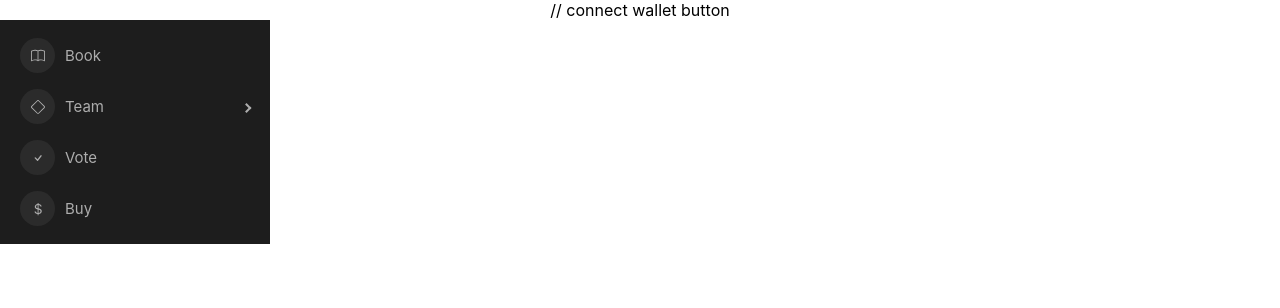
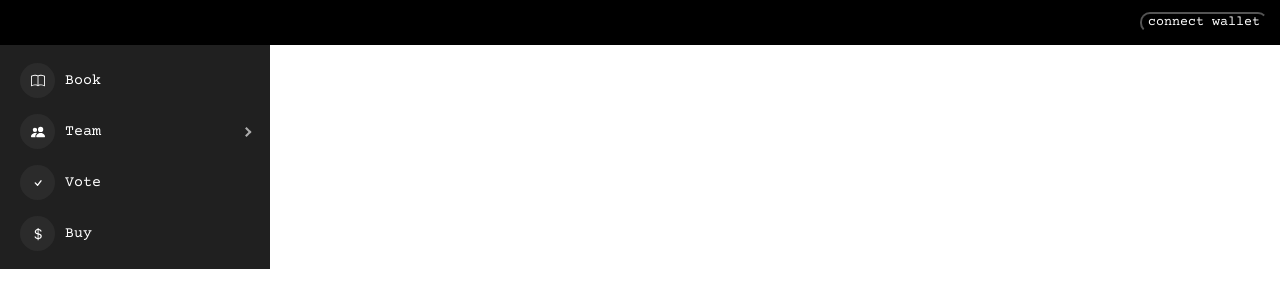
Before and after one commit to chigityk/infinitemonkeyDAO, a React (Create React App) app in the folder infinite_monkey/: page / in a window 1280 px wide. Shown: the top 308 px of the page. Built offline with nearby package versions, Linux system fonts and the light colour scheme.

Commit message:
more work

```diff
--- a/infinite_monkey/public/index.html
+++ b/infinite_monkey/public/index.html
@@ -24,7 +24,10 @@
       work correctly both with client-side routing and a non-root public URL.
       Learn how to configure a non-root public URL by running `npm run build`.
     -->
-    <title>React App</title>
+    <title>infinitemonkeyDAO</title>
+    <link rel="preconnect" href="https://fonts.googleapis.com">
+<link rel="preconnect" href="https://fonts.gstatic.com" crossorigin>
+<link href="https://fonts.googleapis.com/css2?family=Courier+Prime&family=Nunito+Sans:wght@400;900&display=swap" rel="stylesheet">
   </head>
   <body>
     <noscript>You need to enable JavaScript to run this app.</noscript>
--- a/infinite_monkey/src/App.css
+++ b/infinite_monkey/src/App.css
@@ -1,38 +1,41 @@
+:root {
+  --primary-text: #ffffff;
+  --secondary-text: #000000;
+  --primary-bg: #cec3b0;
+  --secondary-bg: #000000;
+  --nav-bg: #202020;
+  --primary-font-family: 'Courier Prime', serif;
+  --secondary-font-family: 'Nunito Sans', sans-serif;
+}
+
 .App {
   text-align: center;
+  font-family: var(--primary-font-family);
 }
 
-.App-logo {
-  height: 40vmin;
-  pointer-events: none;
+.TopNav {
+  background-color: var(--secondary-bg);
+  color: var(--primary-text);
 }
 
-@media (prefers-reduced-motion: no-preference) {
-  .App-logo {
-    animation: App-logo-spin infinite 20s linear;
-  }
+.RightNav {
+  text-align: right;
+  padding: .75rem;
 }
 
-.App-header {
-  background-color: #282c34;
-  min-height: 100vh;
-  display: flex;
-  flex-direction: column;
-  align-items: center;
-  justify-content: center;
-  font-size: calc(10px + 2vmin);
-  color: white;
+.ConnectBtn {
+  border-radius: 10px;
+  background-color: var(--secondary-bg);
+  color: var(--primary-text);
+  font-family: var(--primary-font-family);
 }
 
-.App-link {
-  color: #61dafb;
+.MainSidebar  {
+  background-color: var(--nav-bg);
+  color: var(--primary-text);
+  text-shadow: 1px;
 }
 
-@keyframes App-logo-spin {
-  from {
-    transform: rotate(0deg);
-  }
-  to {
-    transform: rotate(360deg);
-  }
+.SidebarButton:hover {
+  color: #cec3b0;
 }
--- a/infinite_monkey/src/App.js
+++ b/infinite_monkey/src/App.js
@@ -13,18 +13,18 @@ function App() {
 
         </div>
         <div className="RightNav">
-          // connect wallet button
+          <button className="ConnectBtn">connect wallet</button>
         </div>
       </div>
       <ProSidebar>
-        <Menu iconShape="circle">
-          <MenuItem icon={<Icon.Book />}>Book</MenuItem>
-          <SubMenu title="Team" icon={<Icon.Diamond />}>
+        <Menu iconShape="circle" className="MainSidebar">
+          <MenuItem className="SidebarButton" icon={<Icon.Book />} icon-background-color="blue">Book</MenuItem>
+          <SubMenu className="SidebarButton" title="Team" icon={<Icon.PeopleFill />}>
             <MenuItem>Component 1</MenuItem>
             <MenuItem>Component 2</MenuItem>
           </SubMenu>
-          <MenuItem icon={<Icon.Check />}>Vote</MenuItem>
-          <MenuItem icon={<Icon.CurrencyDollar />}>Buy</MenuItem>
+          <MenuItem className="SidebarButton" icon={<Icon.Check />}>Vote</MenuItem>
+          <MenuItem className="SidebarButton" icon={<Icon.CurrencyDollar />}>Buy</MenuItem>
         </Menu>
       </ProSidebar>
     </div>
```
